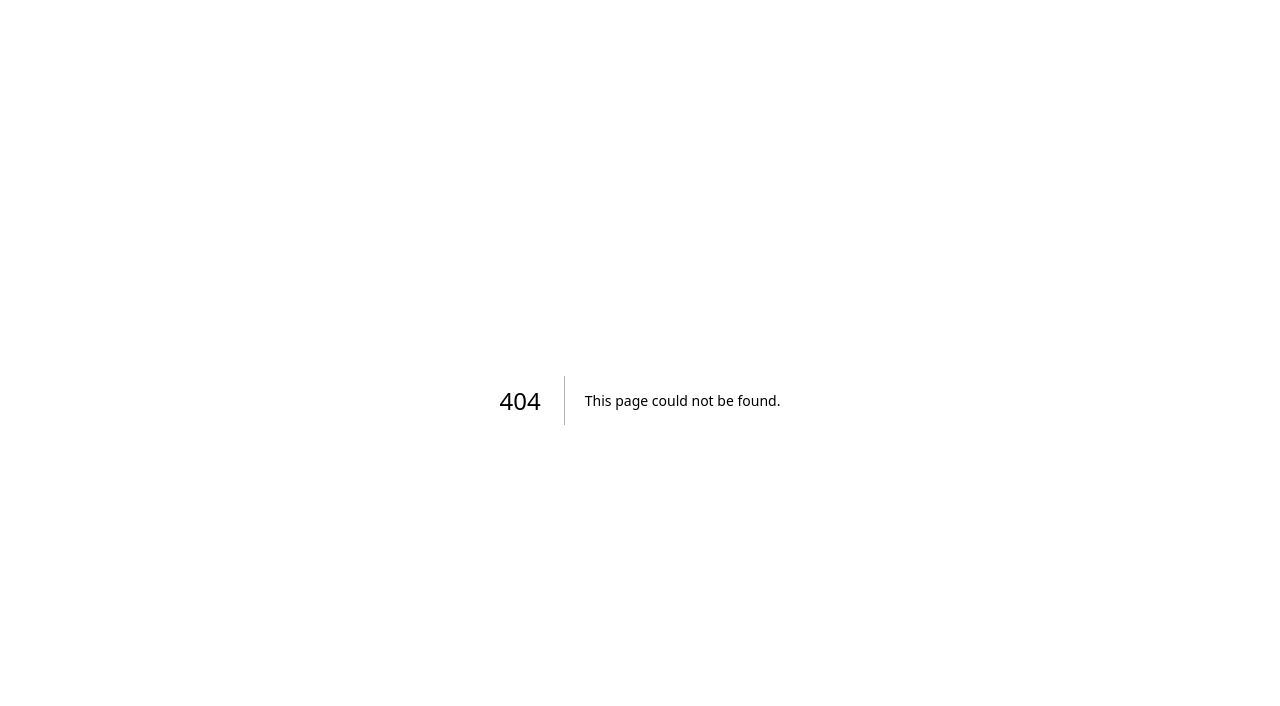
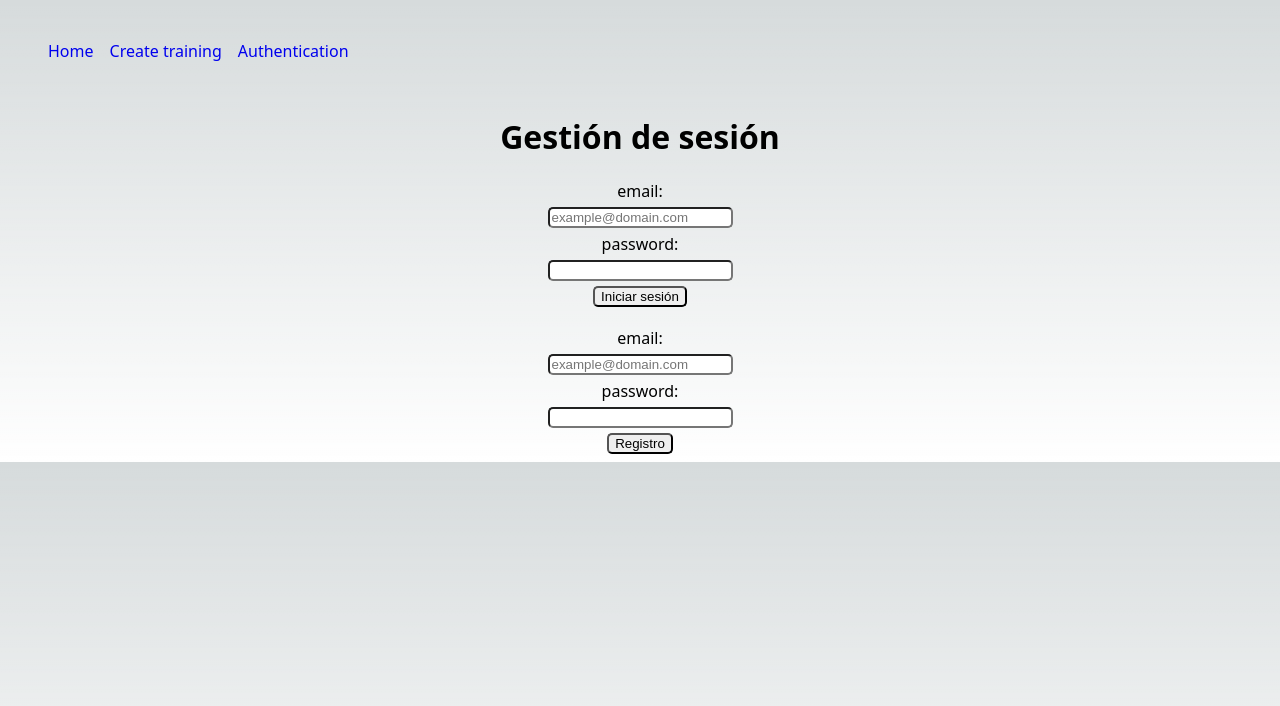
Before and after one commit to Adsuarez/DOTTraining-frontend, a Next.js app: page /auth in a window 1280 px wide. Before the commit this address had no page. Shown: the top 706 px of the page. Built offline with nearby package versions, Linux system fonts and the light colour scheme.

Commit message:
create auth with forms page

```diff
--- /dev/null
+++ b/pages/auth.js
@@ -0,0 +1,36 @@
+import { handleLogin, handleSignin } from "@/helpers/handleAuth";
+import Layout from "../components/Layout";
+import styles from "../styles/FormAuth.module.css";
+
+export default function auth() {
+  return (
+    <Layout>
+      <h1>Gestión de sesión</h1>
+      <div className={styles.div}>
+        <form method="GET" onSubmit={handleLogin}>
+          <label htmlFor="loginFormEmail">email:</label>
+          <input
+            name="loginFormEmail"
+            type="email"
+            placeholder="example@domain.com"
+          />
+          <label htmlFor="loginFormPassword">password:</label>
+          <input name="loginFormPassword" type="password" />
+          <button>Iniciar sesión</button>
+        </form>
+
+        <form method="GET" onSubmit={handleSignin}>
+          <label htmlFor="signinFormEmail">email:</label>
+          <input
+            name="signinFormEmail"
+            type="email"
+            placeholder="example@domain.com"
+          />
+          <label htmlFor="signinFormPassword">password:</label>
+          <input name="signinFormPassword" type="password" />
+          <button>Registro</button>
+        </form>
+      </div>
+    </Layout>
+  );
+}
```
